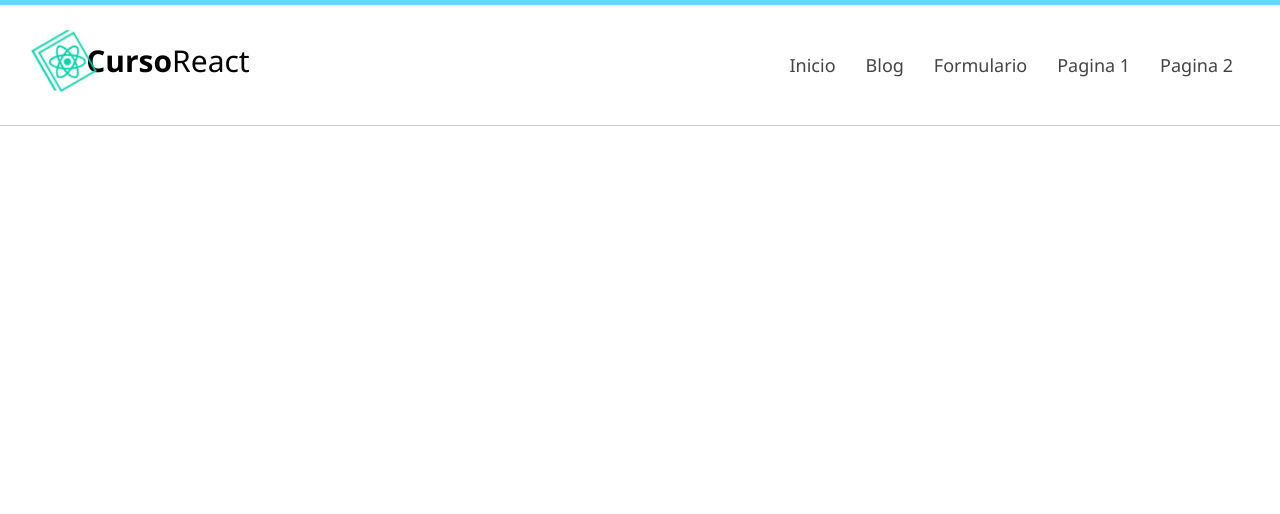
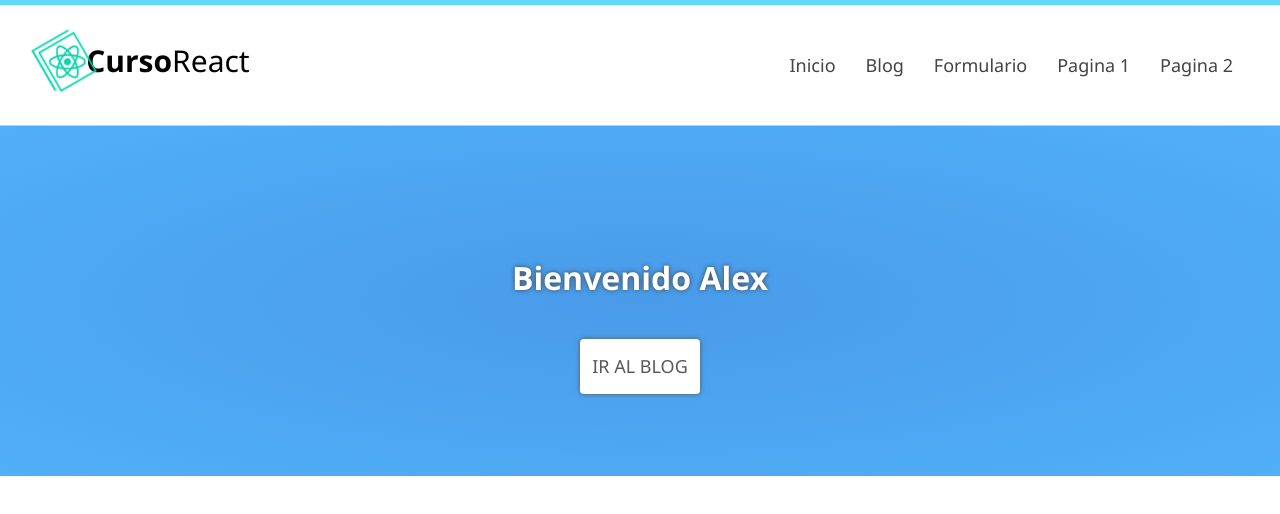
Before and after one commit to AleSkywaker/React_ALX, a React (Create React App) app: page / in a window 1280 px wide. Shown: the top 514 px of the page. Built offline with nearby package versions, Linux system fonts and the light colour scheme.

Commit message:
creating slider component

```diff
--- a/src/App.js
+++ b/src/App.js
@@ -2,11 +2,13 @@ import React from 'react';
 import './assets/css/App.css';
 
 import Header from './components/Header';
+import Slider from './components/slider';
 
 function App() {
   return (
     <div className="App">
       <Header />
+      <Slider />
     </div>
   );
 }
--- a/src/components/slider.js
+++ b/src/components/slider.js
@@ -1,14 +1,16 @@
-import React, {Component} from React;
+import React, { Component } from 'react';
 
 class Slider extends Component {
-
-  render(){
-  <div id="slider" className="slider-big">
-    <h1>Bienvenido Alex</h1>
-    <a href="#" className="btn-white">Ir al blog</a>
-  </div>
+  render() {
+    return (
+      <div id="slider" className="slider-big">
+        <h1>Bienvenido Alex</h1>
+        <a href="#" className="btn-white">
+          Ir al blog
+        </a>
+      </div>
+    );
   }
-
 }
 
 export default Slider;
```
